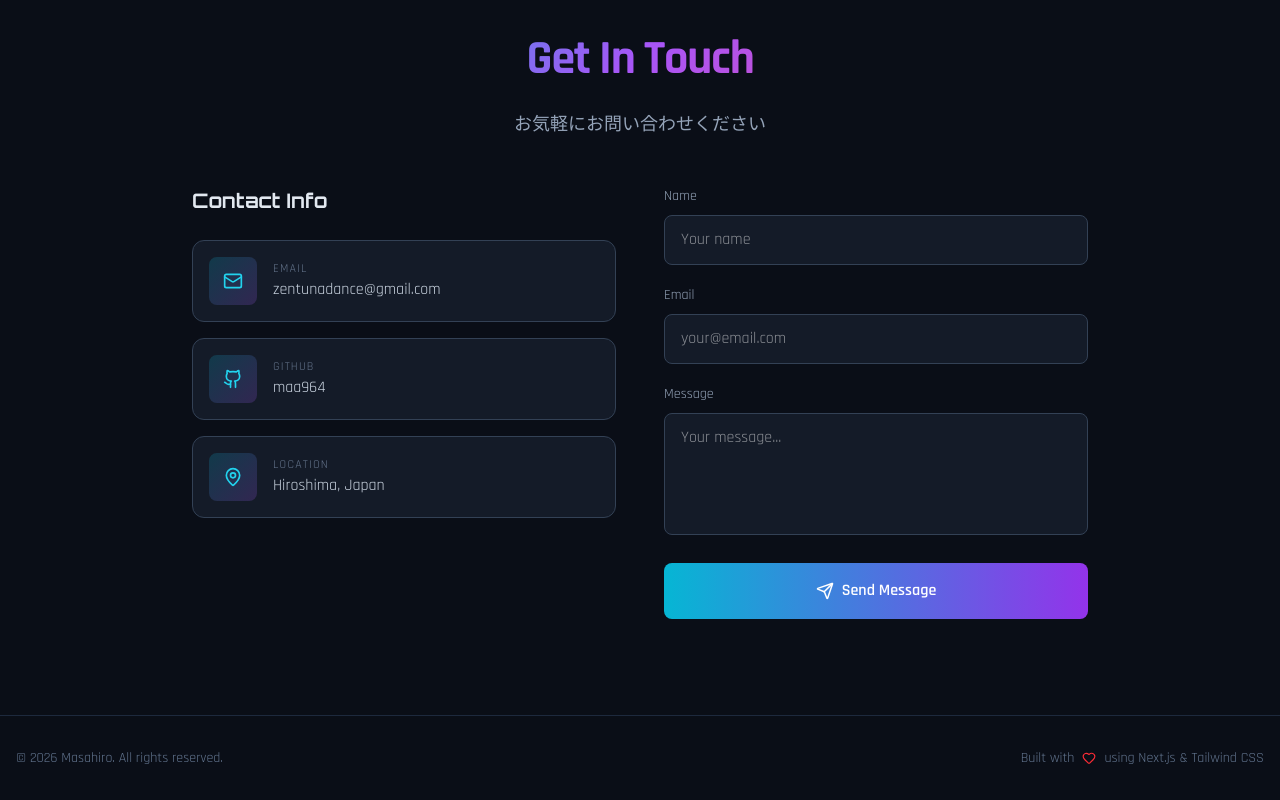
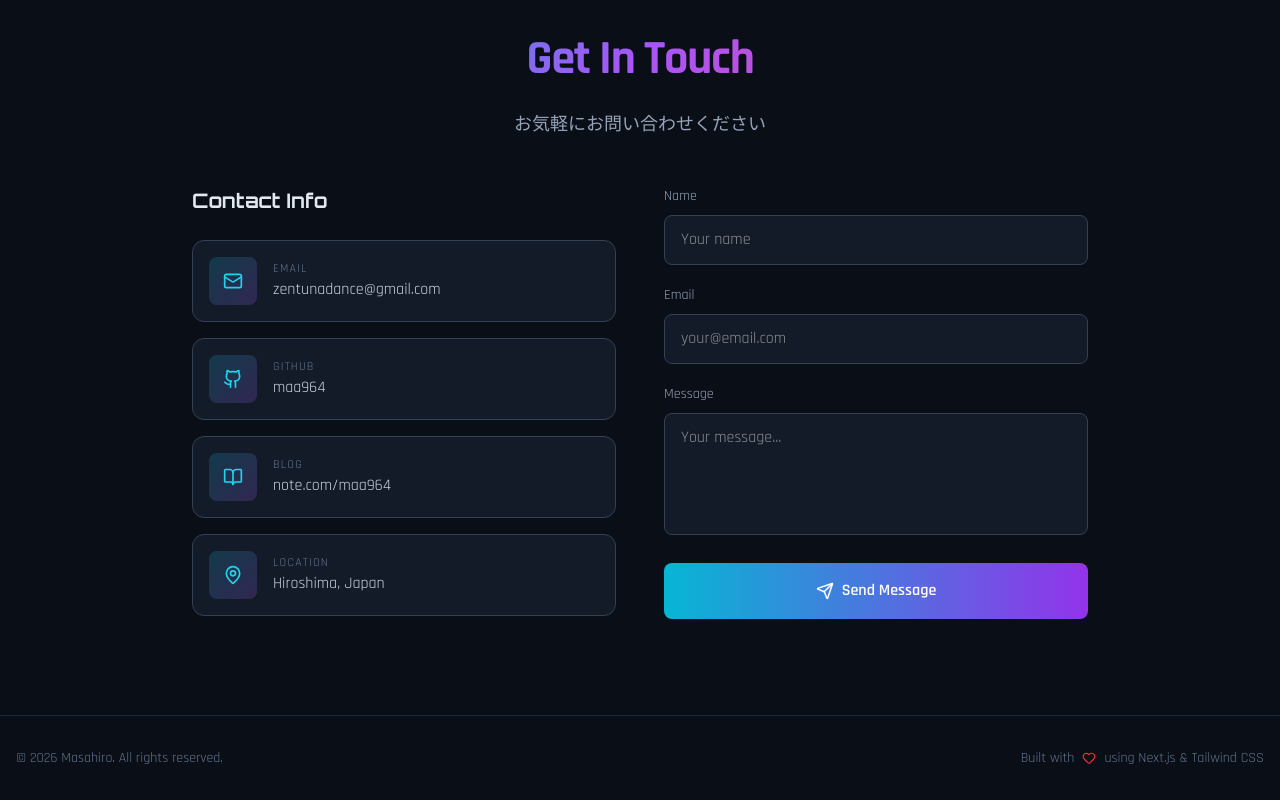
Before and after one commit to maa964/portfolio-site, a Next.js app: page / in a window 1280 px wide. Shown: the part 5088-5888 px from the top of the page. Built offline with nearby package versions, Linux system fonts and the light colour scheme.

Commit message:
Add blog link to Contact component and include BookOpen icon

```diff
--- a/src/components/Contact.tsx
+++ b/src/components/Contact.tsx
@@ -1,6 +1,6 @@
 'use client';
 import { motion } from 'framer-motion';
-import { Mail, Github, Send, MapPin } from 'lucide-react';
+import { Mail, Github, Send, MapPin, BookOpen } from 'lucide-react';
 
 export default function Contact() {
   return (
@@ -33,6 +33,16 @@ export default function Contact() {
                 <div>
                   <p style={{ fontSize: '0.75rem', color: '#64748b', textTransform: 'uppercase', letterSpacing: '0.1em' }}>GitHub</p>
                   <p style={{ color: '#cbd5e1' }}>maa964</p>
+                </div>
+              </a>
+
+              <a href="https://note.com/maa964" target="_blank" rel="noopener noreferrer" style={{ display: 'flex', alignItems: 'center', gap: '1rem', padding: '1rem', borderRadius: '0.75rem', background: 'rgba(30,41,59,0.5)', border: '1px solid #334155', textDecoration: 'none', color: 'inherit' }}>
+                <div style={{ width: '3rem', height: '3rem', borderRadius: '0.5rem', background: 'linear-gradient(135deg, rgba(6,182,212,0.2), rgba(168,85,247,0.2))', display: 'flex', alignItems: 'center', justifyContent: 'center', flexShrink: 0 }}>
+                  <BookOpen size={20} style={{ color: '#22d3ee' }} />
+                </div>
+                <div>
+                  <p style={{ fontSize: '0.75rem', color: '#64748b', textTransform: 'uppercase', letterSpacing: '0.1em' }}>Blog</p>
+                  <p style={{ color: '#cbd5e1' }}>note.com/maa964</p>
                 </div>
               </a>
 
```
